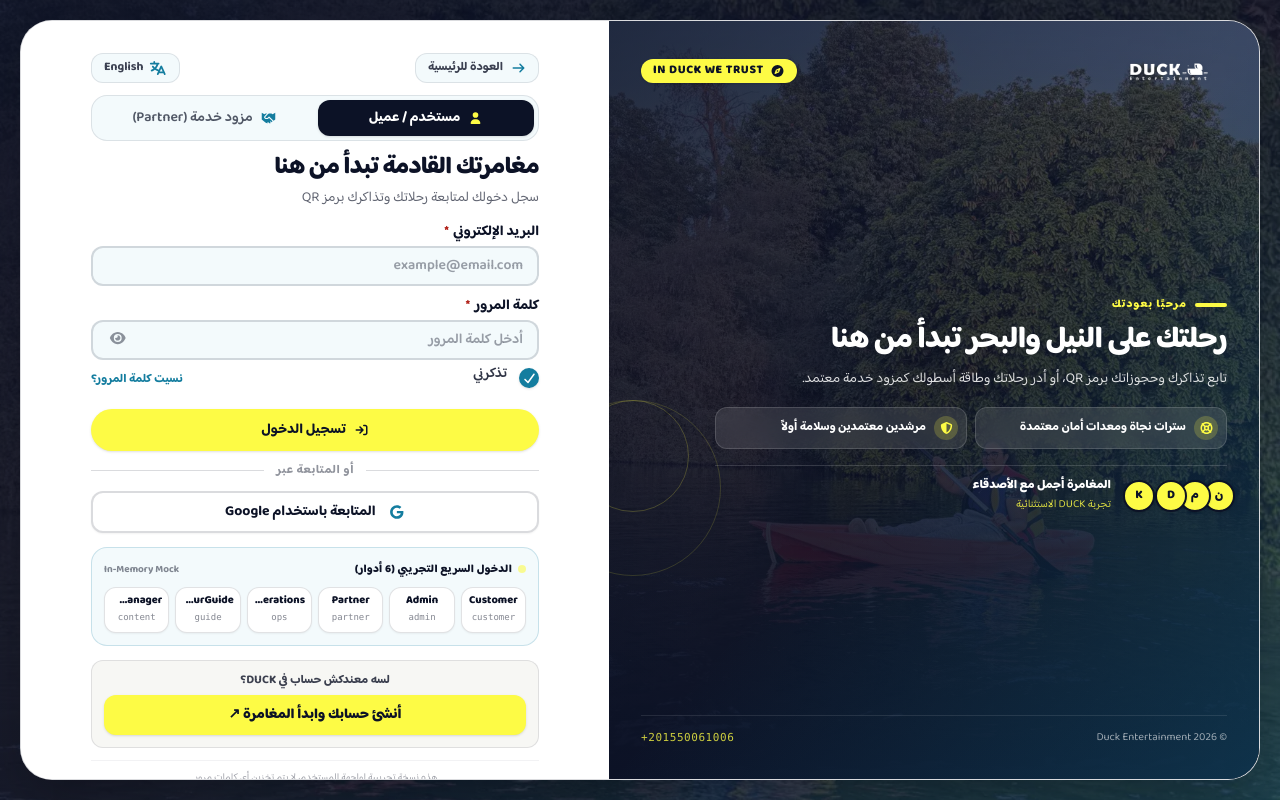
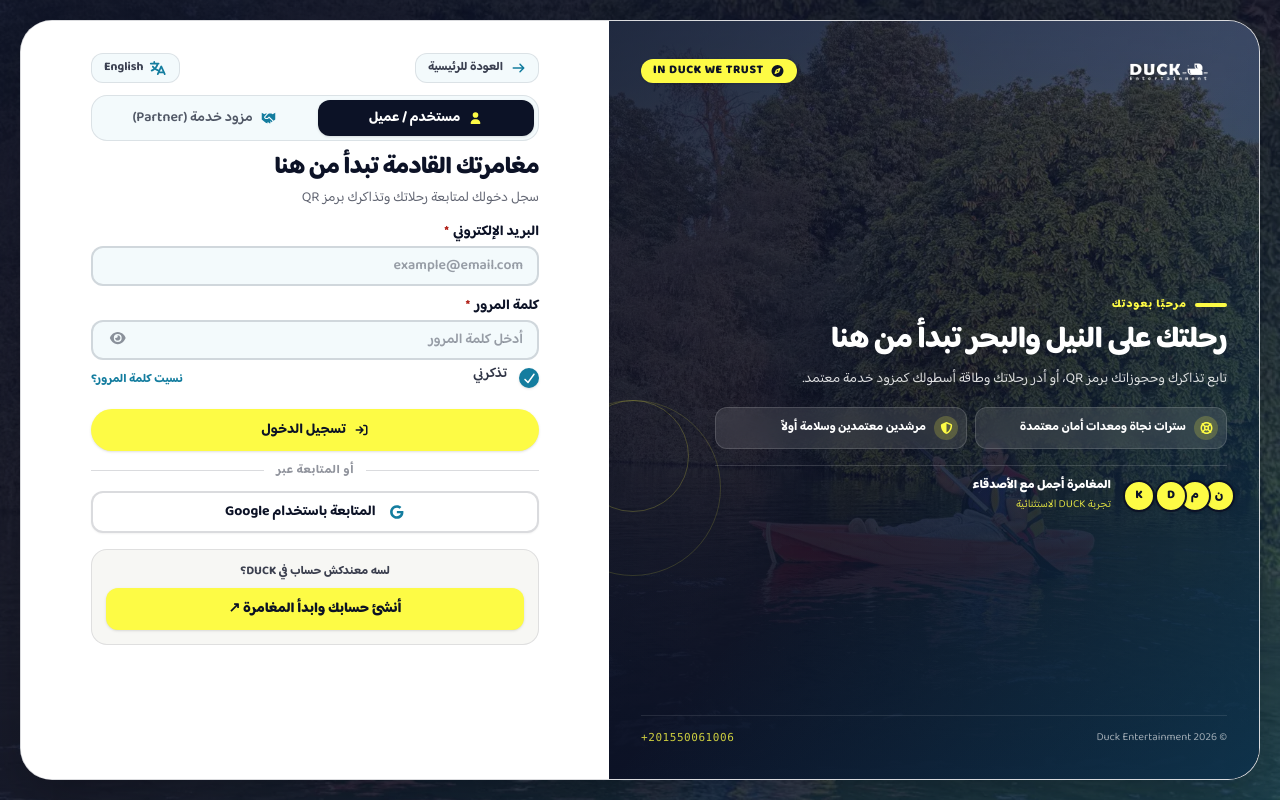
Before and after one commit to eslamyf/Duck, a React (Vite) app: page /login in a window 1280 px wide. Built offline with nearby package versions, Linux system fonts and the light colour scheme.

Commit message:
chore(auth): remove in-memory mock demo quick login bar from login form

```diff
--- a/src/features/auth/ui/LoginForm.jsx
+++ b/src/features/auth/ui/LoginForm.jsx
@@ -12,7 +12,6 @@ import { faGoogle, faWhatsapp } from '@fortawesome/free-brands-svg-icons';
 import { useTranslation } from '../../../shared/i18n/index.js';
 import { ROUTES } from '../../../shared/config/routes.js';
 import { getPortalPathForRole } from '../../../shared/config/rbac.js';
-import { DEMO_ACCOUNTS } from '../../../shared/config/demoAccounts.js';
 import { Input, Button, Checkbox } from '../../../shared/ui/index.js';
 import { isValidEmail } from '../../../shared/utils/validators.js';
 import AuthRoleSelector from './AuthRoleSelector.jsx';
@@ -36,33 +35,6 @@ export default function LoginForm() {
   });
 
   const [errors, setErrors] = useState({});
-
-  const handleQuickDemoLogin = async (acc) => {
-    setFormData({
-      email: acc.email,
-      password: acc.password,
-    });
-    setErrors({});
-    setIsSubmitting(true);
-
-    try {
-      const authenticatedUser = await loginUser({
-        email: acc.email,
-        password: acc.password,
-        rememberMe: true,
-      });
-
-      setSuccess(true);
-      navigate(getPortalPathForRole(authenticatedUser.role), { replace: true });
-    } catch (error) {
-      setErrors({
-        submit: error?.message || 'Login failed',
-      });
-      setSuccess(false);
-    } finally {
-      setIsSubmitting(false);
-    }
-  };
 
   const handleRoleChange = (newRole) => {
     setRole(newRole);
@@ -357,44 +329,14 @@ export default function LoginForm() {
           </span>
         </button>
 
-        {/* Quick 1-Click Demo Logins for All 6 Roles */}
-        <div className="mt-3.5 p-3 rounded-2xl bg-surface-mist border border-brand-blue/20">
-          <div className="flex items-center justify-between gap-2 mb-2">
-            <span className="text-[11px] font-black tracking-wide text-brand-navy flex items-center gap-1.5">
-              <span className="inline-block w-2 h-2 rounded-full bg-brand-yellow animate-pulse"></span>
-              <span>{t('common.languageSwitch') === 'English' ? 'الدخول السريع التجريبي (6 أدوار)' : '1-Click Demo Login (6 Roles)'}</span>
-            </span>
-            <span className="text-[10px] text-brand-navy/50 font-bold">In-Memory Mock</span>
-          </div>
-
-          <div className="grid grid-cols-3 sm:grid-cols-6 gap-1.5">
-            {DEMO_ACCOUNTS.map((acc) => (
-              <button
-                key={acc.id}
-                type="button"
-                onClick={() => handleQuickDemoLogin(acc)}
-                className="flex flex-col items-center justify-center p-1.5 rounded-xl border border-brand-navy/12 bg-surface-white hover:bg-brand-navy hover:text-brand-yellow text-brand-navy transition shadow-xs cursor-pointer group text-center"
-                title={`${acc.email} (${acc.password})`}
-              >
-                <span className="text-[11px] font-black leading-tight group-hover:text-brand-yellow truncate w-full">
-                  {acc.role}
-                </span>
-                <span className="text-[9px] text-brand-navy/50 group-hover:text-white/70 truncate w-full font-mono mt-0.5">
-                  {acc.email.split('@')[0]}
-                </span>
-              </button>
-            ))}
-          </div>
-        </div>
-
-        <div className="mt-3.5 p-3 rounded-xl bg-surface-sand border border-brand-navy/10 text-center">
-          <p className="text-xs font-bold text-brand-navy/80 mb-1.5">
+        <div className="mt-4 p-3.5 rounded-2xl bg-surface-sand border border-brand-navy/10 text-center">
+          <p className="text-xs font-bold text-brand-navy/80 mb-2">
             {t('auth.common.noAccountYet')}
           </p>
 
           <Link
             to={ROUTES.SIGNUP}
-            className="w-full min-h-[38px] sm:min-h-[40px] flex items-center justify-center gap-2 rounded-xl bg-brand-yellow hover:bg-brand-yellow-hover text-brand-navy font-black text-xs sm:text-sm transition-all duration-200 hover:-translate-y-0.5 shadow-sm"
+            className="w-full min-h-[40px] sm:min-h-[42px] flex items-center justify-center gap-2 rounded-xl bg-brand-yellow hover:bg-brand-yellow-hover text-brand-navy font-black text-xs sm:text-sm transition-all duration-200 hover:-translate-y-0.5 shadow-sm"
           >
             <span>
               {t('auth.common.createAccountCta')}
@@ -402,10 +344,6 @@ export default function LoginForm() {
           </Link>
         </div>
       </div>
-
-      <div className="mt-3 pt-2 border-t border-brand-navy/5 text-center text-[10px] text-brand-navy/40">
-        {t('auth.common.demoNotice')}
-      </div>
     </div>
   );
 }
```
